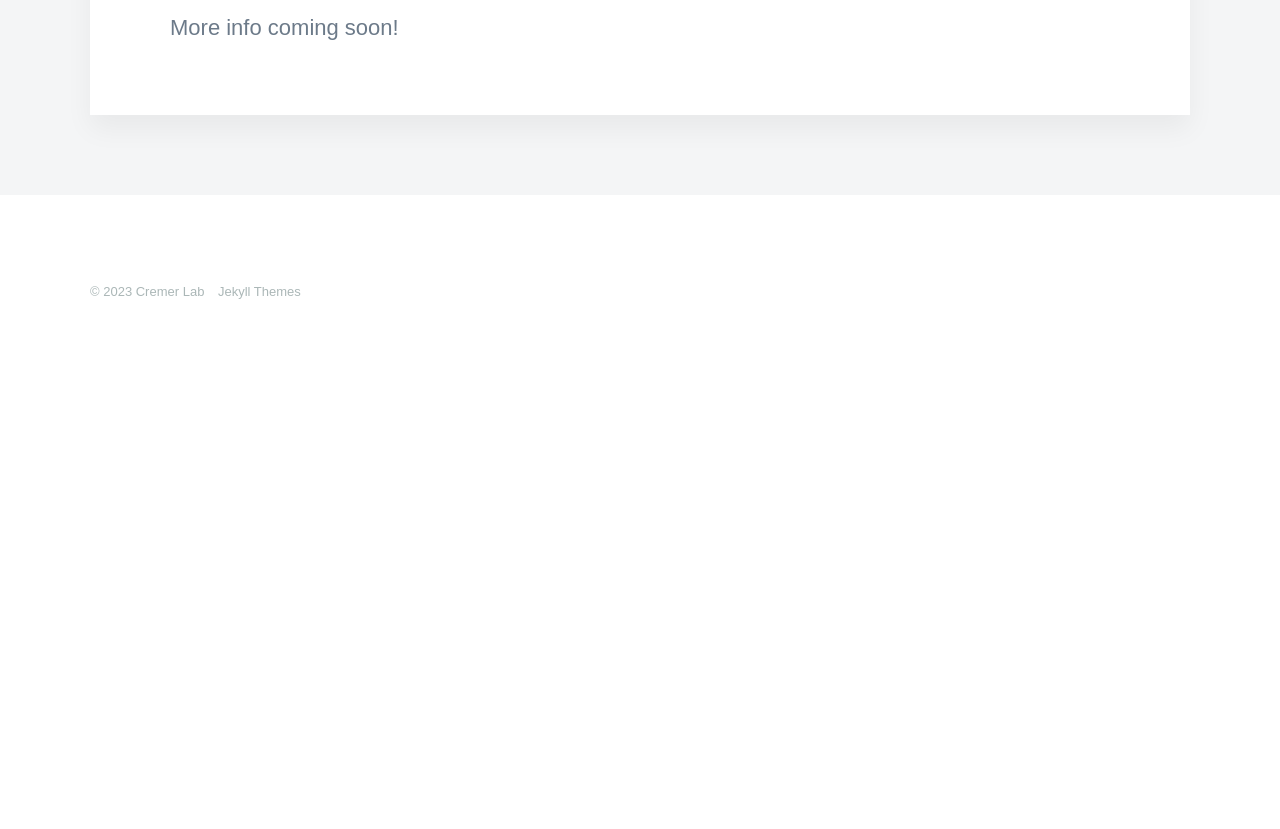
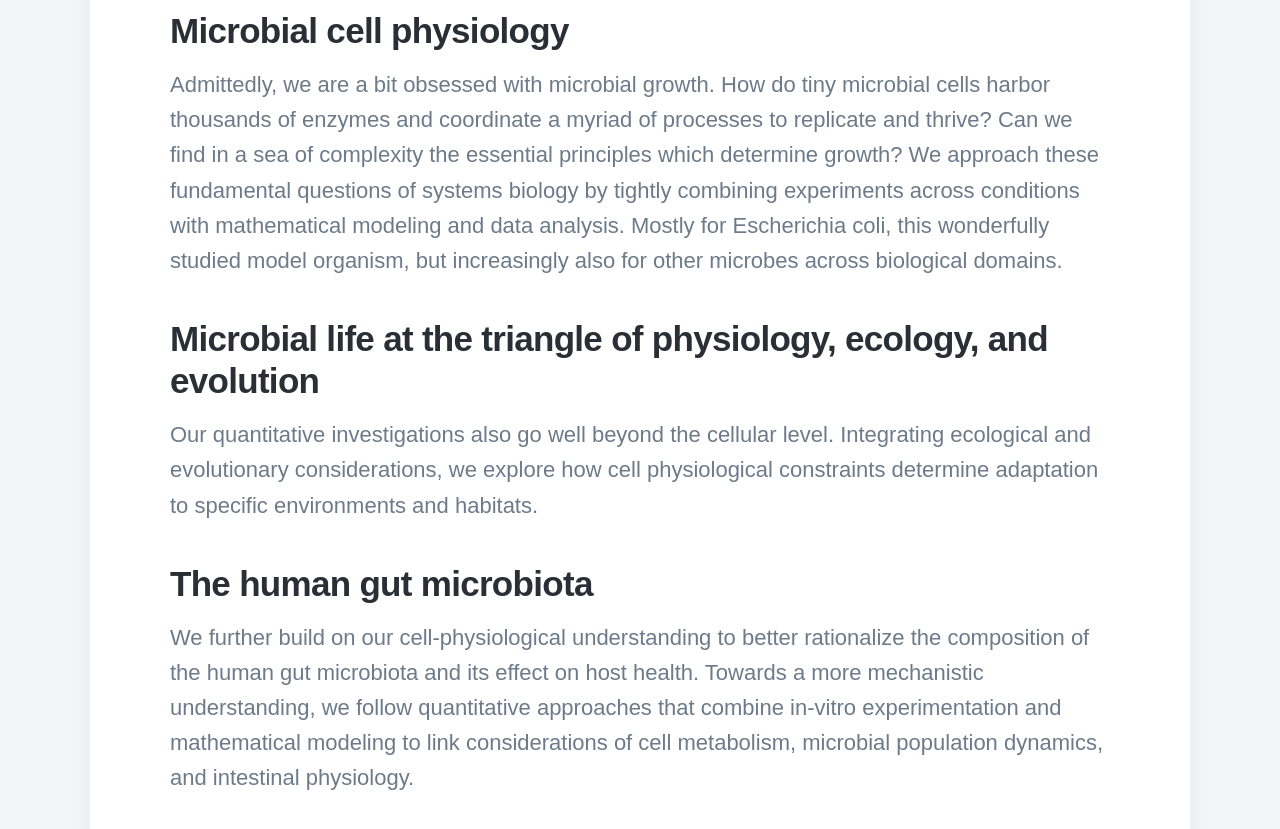
Before and after one commit to cremerlab/cremerlab.github.io, a Jekyll site: the page built from _pages/research.md, in a window 1280 px wide and 1400 px high. Shown: the part 557-1386 px from the top of the window. Built offline with Jekyll 4.4.1, drawn with Linux system fonts in a browser that asks for light colours; nearby versions of some CDN libraries; some web fonts are replaced.

Commit message:
added research description

```diff
--- a/_pages/research.md
+++ b/_pages/research.md
@@ -1,8 +1,19 @@
 ---
 title: Research
 subtitle:
-description:
+description: We combine experimentation, data analysis, and mathematical modeling to elucidate the microbial cell and the impact microbes have on environments and the human body.
 featured_image: /images/seg.png
 ---
 
-More info coming soon!
+
+## Microbial cell physiology
+
+Admittedly, we are a bit obsessed with microbial growth. How do tiny microbial cells harbor thousands of enzymes and coordinate a myriad of processes to replicate and thrive? Can we find in a sea of complexity the essential principles which determine growth? We approach these fundamental questions of systems biology by tightly combining experiments across conditions with mathematical modeling and data analysis. Mostly for Escherichia coli, this wonderfully studied model organism, but increasingly also for other microbes across biological domains.
+
+## Microbial life at the triangle of physiology, ecology, and evolution
+
+Our quantitative investigations also go well beyond the cellular level. Integrating ecological and evolutionary considerations, we explore how cell physiological constraints determine adaptation to specific environments and habitats.
+
+## The human gut microbiota
+
+We further build on our cell-physiological understanding to better rationalize the composition of the human gut microbiota and its effect on host health. Towards a more mechanistic understanding, we follow quantitative approaches that combine in-vitro experimentation and mathematical modeling to link considerations of cell metabolism, microbial population dynamics, and intestinal physiology.
```
Also changed, not shown: _pages/guidelines.md (added, +45 -0 lines).
